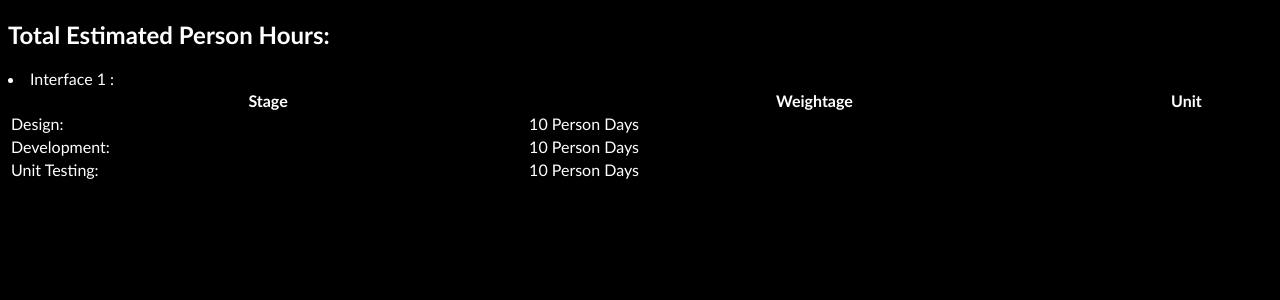
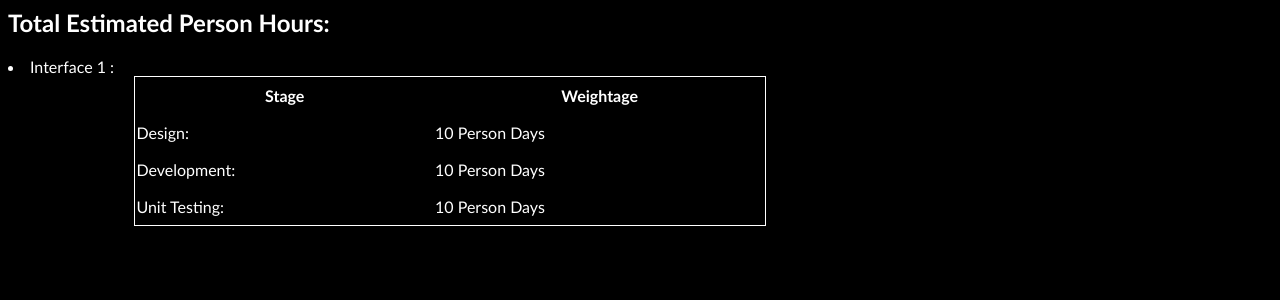
Before and after one commit to ssubhajitt/subdemo, a Flask app: template templates/output.html in a window 1280 px wide. Shown: the top 300 px of the page. Run offline with Flask 2, Linux system fonts and the light colour scheme; the template is opened without the code that fills it: most values are stand-ins (such as "Sample title", 1, 10 or a date in 2020); parts of the project's set-up code (start-up, migrations or seed data) failed here and were passed over.

Commit message:
Update output.html

```diff
--- a/templates/output.html
+++ b/templates/output.html
@@ -1,33 +1,40 @@
-<!DOCTYPE html>
 <html>
 <body bgcolor=black>
 <font face="Trebuchet MS" color=white>
   <h2>Total Estimated Person Hours: </h2>
   {% for doc in weightage %}
-  <li>Interface {{loop.index}} :</li><table style="width:100%">
-  <tr>
+  <li>Interface {{loop.index}} :</li>
+  <table><tr>
     <th>Stage</th>
     <th>Weightage</th>
-    <th>Unit</th>
+
   </tr>
   <tr>
     <td>Design: </td>
     <td>{{doc['weightage']*0.25}} Person Days</td>
-
   </tr>
   <tr>
     <td>Development:</td>
     <td>{{doc['weightage']*0.50}} Person Days</td>
-
   </tr>
   <tr>
     <td>Unit Testing:</td>
     <td>{{doc['weightage']*0.25}} Person Days</td>
-
   </tr>
 </table>
 
 {% endfor %}
-</font?
+</font>
+<style>
+table {
+    margin-left:10%;
+    padding:10px;
+    color:white;
+    width:50%;
+    border-collapse: collapse;
+    border: 1px solid white;
+    line-height:35px;
+}
+</style>
 </body>
 </html>
```
